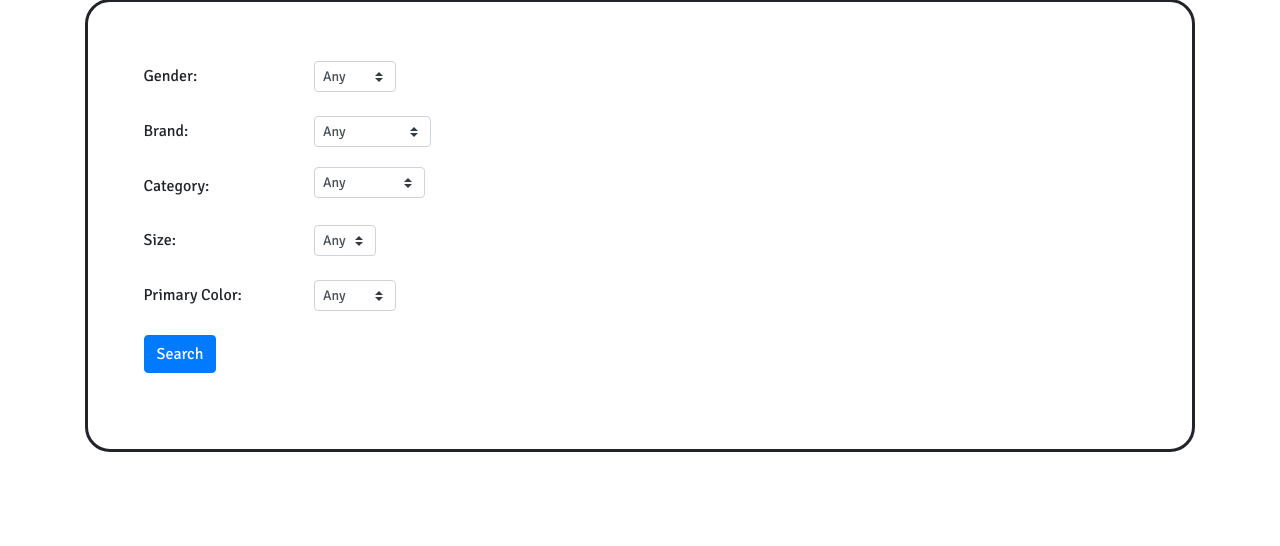
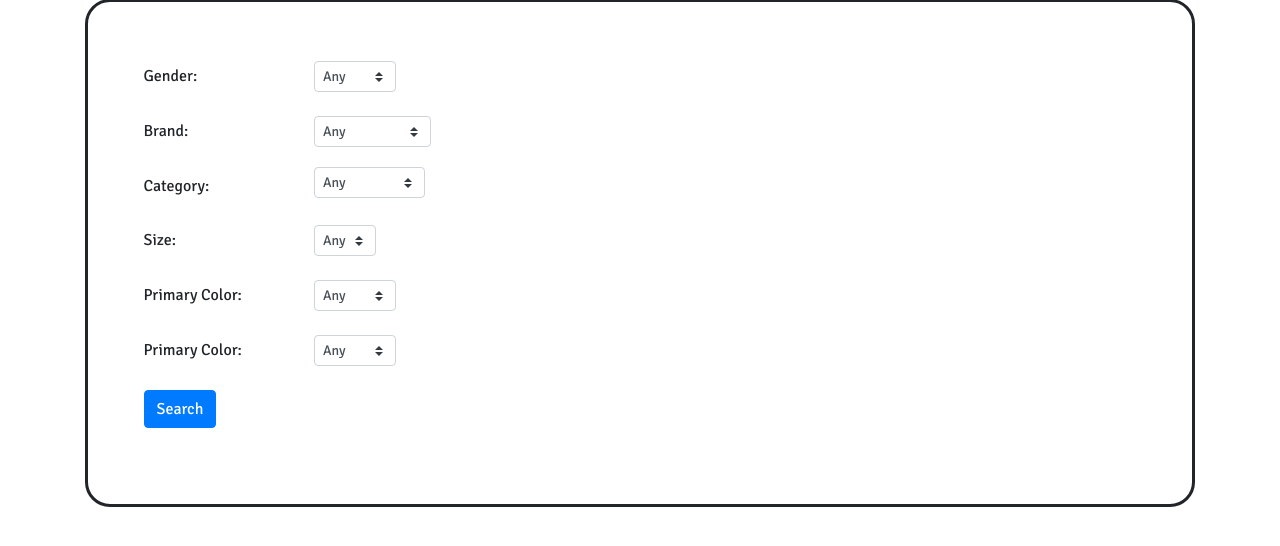
Before and after one commit to ttylong/SENG401Project, a Django app: page /search in a window 1280 px wide. Shown: the part 105-651 px from the top of the page. Run offline with Django 3.2, Linux system fonts and the light colour scheme; a user stored in the database is signed in; some libraries are stand-ins or nearby versions.

Commit message:
Small change

```diff
--- a/src/AUCCI/templates/search.html
+++ b/src/AUCCI/templates/search.html
@@ -184,7 +184,32 @@
             >Primary Color:</label
           >
           <div class="col-auto my-1">
-            <!-- <input type="password" class="form-control" id="inputPassword3" placeholder="Password"> -->
+            <select
+              name="primary_color"
+              class="custom-select custom-select-sm"
+              id="inputPrimaryColorSearch"
+              placeholder=""
+            >
+              <option value="any">Any</option>
+              <option value="red">Red</option>
+              <option value="blue">Blue</option>
+              <option value="purple">Purple</option>
+              <option value="orange">Orange</option>
+              <option value="yellow">Yellow</option>
+              <option value="green">Green</option>
+              <option value="black">Black</option>
+              <option value="white">White</option>
+              <option value="brown">Brown</option>
+              <option value="gold">Gold</option>
+              <option value="grey">Grey</option>
+            </select>
+          </div>
+        </div>
+        <div class="form-group row">
+          <label for="inputPrimaryColorSearch" class="col-sm-2 col-form-label"
+            >Primary Color:</label
+          >
+          <div class="col-auto my-1">
             <select
               name="primary_color"
               class="custom-select custom-select-sm"
```
